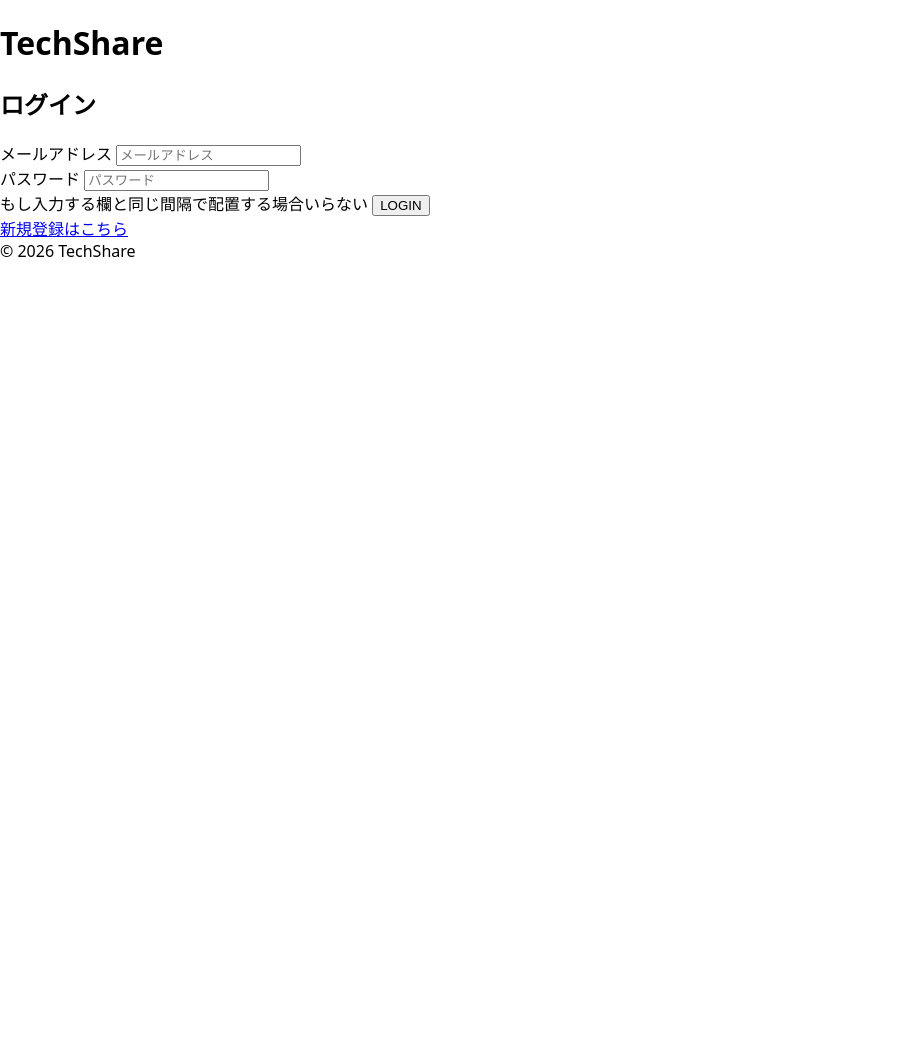
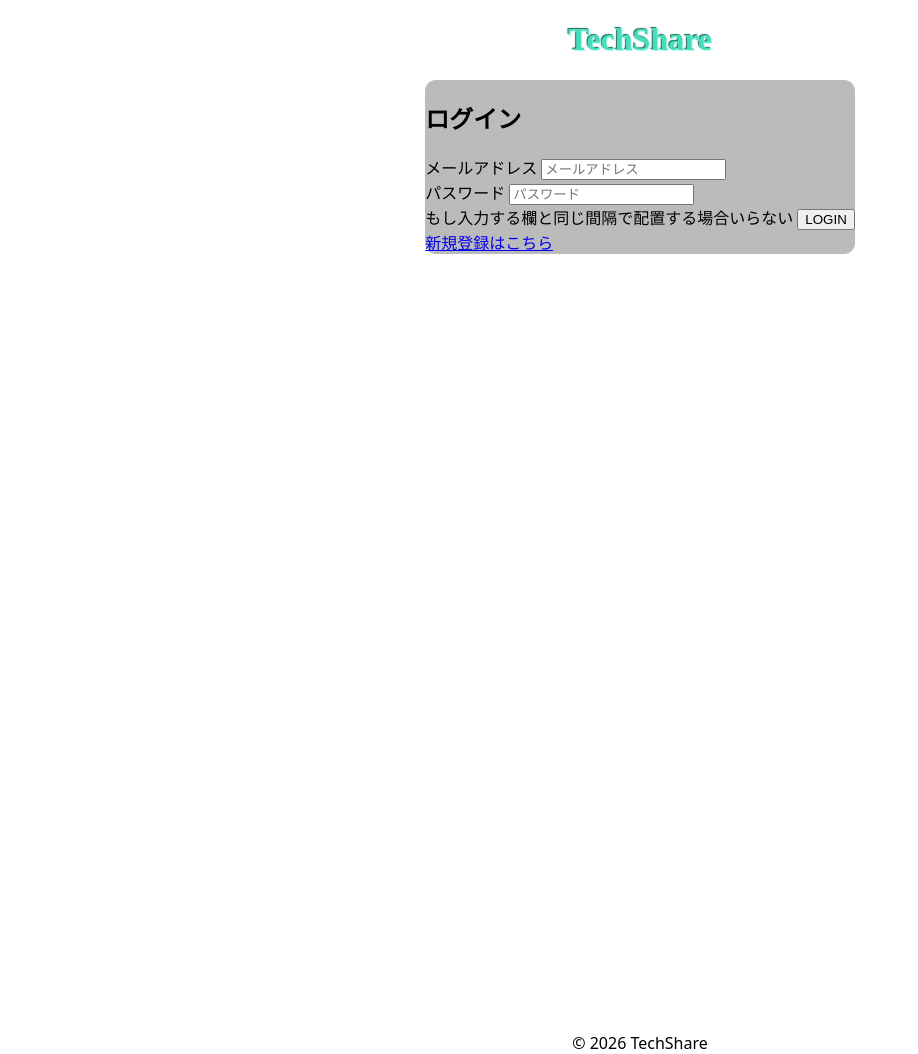
Before and after one commit to gorimax/hackathon_sns_f_team, a Flask app: page /login in a window 1280 px wide. Shown: the whole page, without its empty margins (0-918 px from the left). Before the commit the page ends 257 px from the top, so only its background shows below. Run offline with Flask 2, Linux system fonts and the light colour scheme.

Commit message:
login signup header base のhtml とbase.cssの編集

```diff
--- a/SNSApp/static/css/base.css
+++ b/SNSApp/static/css/base.css
@@ -1,9 +1,12 @@
-* {box-sizing: border-box;}
+* {
+    box-sizing: border-box;
+}
 
 body {
     margin: 0 !important;
     /* font-familyの中身変更する */
-    font-family:system-ui, -apple-system, BlinkMacSystemFont, 'Segoe UI', Roboto, Oxygen, Ubuntu, Cantarell, 'Open Sans', 'Helvetica Neue', sans-serif;
+    font-family: system-ui, -apple-system, BlinkMacSystemFont, 'Segoe UI', Roboto, Oxygen, Ubuntu, Cantarell, 'Open Sans', 'Helvetica Neue', sans-serif;
+    min-height: 100vh;
     /* color: var(--text-color); */
 }
 
@@ -22,16 +25,20 @@ main {
 
 header {
     width: 100%;
+    font-family: COPPERPLATE GOTHIC;
+    color: #45ddbc;
+    text-shadow: 1px 1px 1px #b5fae9, -1px -1px 1px #1a6656;
 }
 
-header-inner {
-    /* コンテンツの最大幅を1200pxに制限し、中央に配置 */
-    max-width: 1200px;
+.header-inner {
     display: flex;
-    justify-content: space-between;
-    align-items: center;
+    justify-content: center;
+    align-items: flex-start;
 }
 
 footer {
-    margin: 0 auto;
+    display: flex;
+    justify-content: center;
+    align-items: end;
+    min-height: 100vh;
 }
--- a/SNSApp/templates/auth/login.html
+++ b/SNSApp/templates/auth/login.html
@@ -2,12 +2,12 @@
 
 {% block title %}Login - TechShare{% endblock %}
 
+
+{% block page_css %}
+<link rel="stylesheet" href="{{url_for('static', filename='css/auth.css')}}">
+{% endblock %}
+
 {% block content %}
-<!-- ロゴの確認用 -->
-<!-- <div class="logo">
-    <h1>TechShare</h1>
-</div> -->
-
 <div class="main">
     <div class="card-container">
         <div class="card">
@@ -34,5 +34,4 @@
         </div>
     </div>
 </div>
-
 {% endblock %}
--- a/SNSApp/templates/common/header.html
+++ b/SNSApp/templates/common/header.html
@@ -1,5 +1,5 @@
 <header>
-    <div>
+    <div class="header-inner">
         <h1>TechShare</h1>
     </div>
 </header>
--- a/SNSApp/templates/post/base.html
+++ b/SNSApp/templates/post/base.html
@@ -1,5 +1,6 @@
 <!DOCTYPE html>
 <html lang="ja">
+
 <head>
     <meta charset="UTF-8">
     <meta name="viewport" content="width=device-width, initial-scale=1.0">
@@ -7,9 +8,11 @@
     <link rel="stylesheet" href="{{url_for('static', filename='css/base.css')}}">
     {%block page_css %}{% endblock %}
 </head>
+
 <body>
     {%include 'common/header.html'%}
     {%block content %}{% endblock %}
     {%include 'common/footer.html'%}
 </body>
+
 </html>
```
Also changed, not shown: SNSApp/templates/auth/signup.html (+9 -47 lines).
